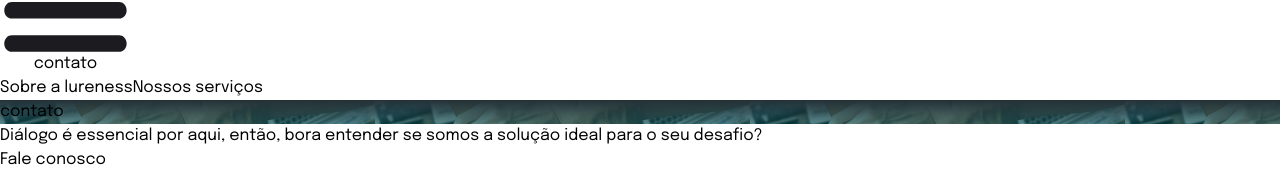
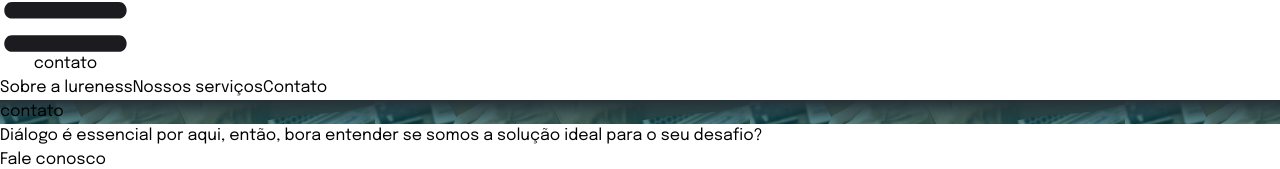
Before and after one commit to Jeyel92/lureness, a Next.js app: page /contato in a window 1280 px wide. Shown: the part 368-537 px from the top of the page. Built offline with nearby package versions, Linux system fonts and the light colour scheme.

Commit message:
feat: add link pagina contato

```diff
--- a/src/components/Footer.tsx
+++ b/src/components/Footer.tsx
@@ -1,8 +1,8 @@
 import Image from 'next/image'
+import Link from 'next/link'
 
 import imgElement from '../../public/element.svg'
 import Cta from './Cta'
-
 export default function Footer() {
   return (
     <>
@@ -13,7 +13,7 @@ export default function Footer() {
           &nbsp;relevante
         </div>
         <div className=" text-slate-50 text-base font-medium underline md:text-white md:text-2xl md:font-normal ">
-          Fale com a Lureness
+          <Link href="/contato">Fale com a Lureness</Link>
         </div>
       </Cta>
 
--- a/src/components/Header.tsx
+++ b/src/components/Header.tsx
@@ -70,13 +70,13 @@ export default function Header() {
             >
               Nossos serviços
             </Link>
-            {/* <Link
-              href="/sobre"
+            <Link
+              href="/contato"
               className="block py-3  text-sm font-semibold leading-6"
             >
-              Portifólio
+              Contato
             </Link>
-            <Link
+            {/*  <Link
               href="/sobre"
               className="block py-3  text-sm font-semibold leading-6"
             >
@@ -139,10 +139,10 @@ export default function Header() {
                 >
                   Nossos serviços
                 </Link>
+                <Link href="/contato" className="block py-3 font-normal">
+                  Contato
+                </Link>
                 {/* <Link href="/sobre" className="block py-3 font-normal">
-                  Portifólio
-                </Link>
-                <Link href="/sobre" className="block py-3 font-normal">
                   Blog
                 </Link>
                 <Link href="/sobre" className="block py-3 font-normal">
--- a/src/pages/index.tsx
+++ b/src/pages/index.tsx
@@ -1,4 +1,5 @@
 import Image from 'next/image'
+import Link from 'next/link'
 
 import BoxClientes from '~/components/BoxClientes'
 import CardsButton from '~/components/CardsButton'
@@ -53,7 +54,7 @@ export default function IndexPage() {
             Sua marca não vende?
           </p>
           <div className=" text-slate-50 text-base font-medium underline md:text-white md:text-xl md:font-bold">
-            Saiba o motivo
+            <Link href="/contato"> Saiba o motivo</Link>
           </div>
         </Cta>
         <section id="missao">
```
